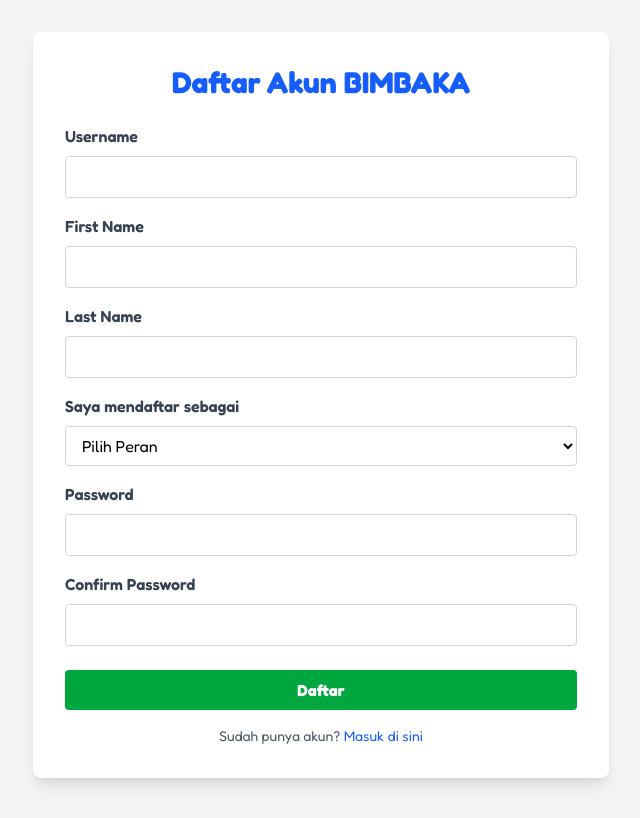
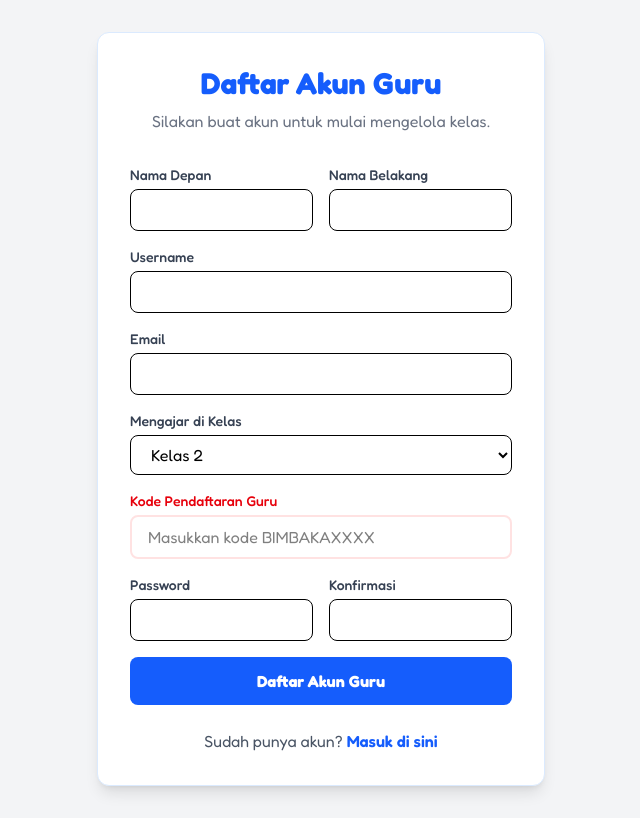
Before and after one commit to ahmadmcer/bimbaka, a Django app: page /daftar/ in a window 1280 px wide. Shown: the whole page, without its empty margins (319-959 px from the left). Before the commit the page ends 785 px from the top, so only its background shows below. Run offline with Django 5.2, Linux system fonts and the light colour scheme; some libraries are stand-ins or nearby versions.

Commit message:
change daftar siswa

```diff
--- a/belajar/templates/pages/auth/daftar.html
+++ b/belajar/templates/pages/auth/daftar.html
@@ -1,161 +1,63 @@
 {% extends 'auth_base.html' %}
-{% block title %}Daftar - BIMBAKA{% endblock %}
 {% block content %}
-  <div class="bg-white p-8 rounded-lg shadow-lg w-full max-w-md sm:max-w-lg lg:max-w-xl">
-    <h2 class="text-2xl sm:text-3xl font-bold mb-6 text-center text-blue-600">Daftar Akun BIMBAKA</h2>
-    {% if messages %}
-      <div class="mb-4">
-        {% for message in messages %}
-          <div class="p-2 text-sm text-white rounded bg-{{ message.tags|default:'gray-500' }}">{{ message }}</div>
-        {% endfor %}
+<div class="max-w-md mx-auto bg-white p-8 rounded-xl shadow-lg border border-blue-100">
+    <h2 class="text-3xl font-bold text-center text-blue-600 mb-2">Daftar Akun Guru</h2>
+    <p class="text-gray-500 text-center mb-8">Silakan buat akun untuk mulai mengelola kelas.</p>
+
+    <form method="POST" action="{% url 'daftar' %}" class="space-y-4">
+        {% csrf_token %}
+
+        <div class="grid grid-cols-2 gap-4">
+            <div>
+                <label class="block text-sm font-medium text-gray-700 mb-1">Nama Depan</label>
+                <input type="text" name="first_name" required class="w-full px-4 py-2 border rounded-lg focus:ring-2 focus:ring-blue-500 outline-none">
             </div>
-    {% endif %}
-    <form method="POST" action="/daftar/">
-      {% csrf_token %}
-      <div class="mb-4">
-        <label for="username" class="block text-gray-700 font-semibold mb-2">Username</label>
-        <input type="text"
-               id="username"
-               name="username"
-               required
-               class="w-full px-3 py-2 border border-gray-300 rounded focus:outline-none focus:ring-2 focus:ring-blue-500" />
+            <div>
+                <label class="block text-sm font-medium text-gray-700 mb-1">Nama Belakang</label>
+                <input type="text" name="last_name" required class="w-full px-4 py-2 border rounded-lg focus:ring-2 focus:ring-blue-500 outline-none">
             </div>
-      <div class="mb-4">
-        <label for="first_name" class="block text-gray-700 font-semibold mb-2">First Name</label>
-        <input type="text"
-               id="first_name"
-               name="first_name"
-               required
-               class="w-full px-3 py-2 border border-gray-300 rounded focus:outline-none focus:ring-2 focus:ring-blue-500" />
         </div>
-      <div class="mb-4">
-        <label for="last_name" class="block text-gray-700 font-semibold mb-2">Last Name</label>
-        <input type="text"
-               id="last_name"
-               name="last_name"
-               required
-               class="w-full px-3 py-2 border border-gray-300 rounded focus:outline-none focus:ring-2 focus:ring-blue-500" />
+
+        <div>
+            <label class="block text-sm font-medium text-gray-700 mb-1">Username</label>
+            <input type="text" name="username" required class="w-full px-4 py-2 border rounded-lg focus:ring-2 focus:ring-blue-500 outline-none">
         </div>
-      <div class="mb-4">
-        <label for="peran" class="block text-gray-700 font-semibold mb-2">Saya mendaftar sebagai</label>
-        <select id="peran"
-                name="peran"
-                required
-                class="w-full px-3 py-2 border border-gray-300 rounded focus:outline-none focus:ring-2 focus:ring-blue-500">
-          <option value="" disabled selected>Pilih Peran</option>
-          <option value="siswa">Siswa</option>
-          <option value="guru">Guru</option>
-        </select>
+        <div>
+            <label class="block text-sm font-medium text-gray-700 mb-1">Email</label>
+            <input type="email" name="email" required class="w-full px-4 py-2 border rounded-lg focus:ring-2 focus:ring-blue-500 outline-none">
         </div>
-      <div id="kolom_siswa" class="hidden mb-4">
-        <label for="kelas_siswa" class="block text-gray-700 font-semibold mb-2">Kelas</label>
-        <select id="kelas_siswa"
-                name="kelas"
-                class="w-full px-3 py-2 border border-gray-300 rounded focus:outline-none focus:ring-2 focus:ring-blue-500">
-          <option value="" disabled selected>Pilih Kelas</option>
+
+        <div>
+            <label class="block text-sm font-medium text-gray-700 mb-1">Mengajar di Kelas</label>
+            <select name="kelas" required class="w-full px-4 py-2 border rounded-lg focus:ring-2 focus:ring-blue-500 outline-none">
                 <option value="kelas_2">Kelas 2</option>
                 <option value="kelas_3">Kelas 3</option>
             </select>
         </div>
-      <div id="kolom_guru" class="hidden mb-4 space-y-4">
+
         <div>
-          <label for="kelas_guru" class="block text-gray-700 font-semibold mb-2">Saya Mengajar</label>
-          <select id="kelas_guru"
-                  name="kelas"
-                  class="w-full px-3 py-2 border border-gray-300 rounded focus:outline-none focus:ring-2 focus:ring-blue-500">
-            <option value="" disabled selected>Pilih Kelas yang Diajar</option>
-            <option value="kelas_2">Kelas 2</option>
-            <option value="kelas_3">Kelas 3</option>
-          </select>
+            <label class="block text-sm font-medium text-gray-700 mb-1 text-red-600">Kode Pendaftaran Guru</label>
+            <input type="text" name="kode_guru" placeholder="Masukkan kode BIMBAKAXXXX" required class="w-full px-4 py-2 border-2 border-red-100 rounded-lg focus:ring-2 focus:ring-red-500 outline-none">
+        </div>
+
+        <div class="grid grid-cols-2 gap-4">
+            <div>
+                <label class="block text-sm font-medium text-gray-700 mb-1">Password</label>
+                <input type="password" name="password" required class="w-full px-4 py-2 border rounded-lg focus:ring-2 focus:ring-blue-500 outline-none">
             </div>
             <div>
-          <label for="kode_guru" class="block text-gray-700 font-semibold mb-2">Kode Pendaftaran Guru</label>
-          <input type="text"
-                 id="kode_guru"
-                 name="kode_guru"
-                 class="w-full px-3 py-2 border border-gray-300 rounded focus:outline-none focus:ring-2 focus:ring-blue-500"
-                 placeholder="Masukkan kode undangan" />
-        </div>
-        <div>
-          <label for="email" class="block text-gray-700 font-semibold mb-2">Email Guru</label>
-          <input type="email"
-                 id="email"
-                 name="email"
-                 class="w-full px-3 py-2 border border-gray-300 rounded focus:outline-none focus:ring-2 focus:ring-blue-500"
-                 placeholder="email@contoh.com" />
-          <p class="text-xs text-gray-500 mt-1">*Email wajib diisi untuk Guru guna pemulihan akun.</p>
+                <label class="block text-sm font-medium text-gray-700 mb-1">Konfirmasi</label>
+                <input type="password" name="confirm_password" required class="w-full px-4 py-2 border rounded-lg focus:ring-2 focus:ring-blue-500 outline-none">
             </div>
         </div>
-      <div class="mb-4">
-        <label for="password" class="block text-gray-700 font-semibold mb-2">Password</label>
-        <input type="password"
-               id="password"
-               name="password"
-               required
-               class="w-full px-3 py-2 border border-gray-300 rounded focus:outline-none focus:ring-2 focus:ring-blue-500" />
-      </div>
-      <div class="mb-6">
-        <label for="confirm_password" class="block text-gray-700 font-semibold mb-2">Confirm Password</label>
-        <input type="password"
-               id="confirm_password"
-               name="confirm_password"
-               required
-               class="w-full px-3 py-2 border border-gray-300 rounded focus:outline-none focus:ring-2 focus:ring-blue-500" />
-      </div>
-      <button type="submit"
-              class="w-full bg-green-600 text-white font-bold py-2 px-4 rounded hover:bg-green-700 transition duration-300">
-        Daftar
+
+        <button type="submit" class="w-full bg-blue-600 hover:bg-blue-700 text-white font-bold py-3 rounded-lg transition duration-300 transform hover:scale-[1.02]">
+            Daftar Akun Guru
         </button>
     </form>
-    <p class="mt-4 text-center text-sm text-gray-600">
-      Sudah punya akun? <a href="/masuk/" class="text-blue-600 hover:underline">Masuk di sini</a>
+
+    <p class="mt-6 text-center text-gray-600">
+        Sudah punya akun? <a href="{% url 'masuk' %}" class="text-blue-600 font-semibold hover:underline">Masuk di sini</a>
     </p>
 </div>
-  <script>
-  $(document).ready(function() {
-    $('#peran').on('change', function() {
-      var idKelasSiswa = '#kelas_siswa';
-      var idKelasGuru = '#kelas_guru';
-      var idEmail = '#email';
-
-      if (this.value === 'siswa') {
-        // Tampilkan kolom siswa, sembunyikan kolom guru
-        $('#kolom_siswa').removeClass('hidden');
-        $(idKelasSiswa).prop('required', true).prop('disabled', false);
-
-        $('#kolom_guru').addClass('hidden');
-        $(idKelasGuru).prop('required', false).prop('disabled', true);
-        $('#kode_guru').prop('required', false);
-
-        // Nonaktifkan email untuk Siswa agar tidak terkirim/divalidasi
-        $(idEmail).prop('required', false).prop('disabled', true);
-
-      } else if (this.value === 'guru') {
-        // Tampilkan kolom guru, sembunyikan kolom siswa
-        $('#kolom_guru').removeClass('hidden');
-        $(idKelasGuru).prop('required', true).prop('disabled', false);
-        $('#kode_guru').prop('required', true);
-
-        // Aktifkan email untuk Guru
-        $(idEmail).prop('required', true).prop('disabled', false);
-
-        $('#kolom_siswa').addClass('hidden');
-        $(idKelasSiswa).prop('required', false).prop('disabled', true);
-
-      } else {
-        // Reset jika tidak ada yang dipilih
-        $('#kolom_siswa').addClass('hidden');
-        $('#kolom_guru').addClass('hidden');
-        $(idKelasSiswa).prop('required', false).prop('disabled', true);
-        $(idKelasGuru).prop('required', false).prop('disabled', true);
-        $(idEmail).prop('required', false).prop('disabled', true);
-      }
-    });
-
-    // Inisialisasi awal: matikan kolom dinamis sebelum peran dipilih
-    $('#kelas_siswa').prop('disabled', true);
-    $('#kelas_guru').prop('disabled', true);
-    $('#email').prop('disabled', true);
-  });
-  </script>
 {% endblock %}
--- a/belajar/templates/pages/auth/edit_profile.html
+++ b/belajar/templates/pages/auth/edit_profile.html
@@ -46,10 +46,12 @@
           {{ u_form.last_name }}
         </div>
       </div>
+      {% if u_form.email %}
       <div class="mb-6">
         <label class="block text-gray-700 font-medium mb-2 text-sm">Alamat Email</label>
         {{ u_form.email }}
       </div>
+      {% endif %}
       <h3 class="text-gray-800 font-semibold mb-3 border-l-4 border-purple-500 pl-2 mt-6">Personalisasi</h3>
       <div class="mb-4">
         <label class="block text-gray-700 font-medium mb-2 text-sm">Foto Profil</label>
--- a/belajar/urls.py
+++ b/belajar/urls.py
@@ -12,7 +12,7 @@ urlpatterns = [
         views.mark_materi_completed,
         name="mark_materi_completed",
     ),
-    # --- FITUR KUIS (GURU & SISWA) - INI YANG KETINGGALAN ---
+    # --- FITUR KUIS (GURU & SISWA)
     path("guru/kuis/", views.daftar_kuis_guru, name="daftar_kuis_guru"),
     path("guru/kuis/buat/", views.buat_kuis, name="buat_kuis"),
     path("guru/kuis/<int:kuis_id>/soal/", views.tambah_soal, name="tambah_soal"),
@@ -31,6 +31,7 @@ urlpatterns = [
         name="guru_riwayat_siswa",
     ),
     path("guru/siswa/", views.guru_daftar_siswa, name="guru_daftar_siswa"),
+    path("guru/siswa/tambah/", views.tambah_siswa, name="tambah_siswa"),
     path(
         "guru/kuis/<int:kuis_id>/nilai/",
         views.lihat_nilai_kuis,
--- a/belajar/views.py
+++ b/belajar/views.py
@@ -953,6 +953,45 @@ def hasil_evaluasi(request):
 
 
 # --- HALAMAN GURU ---
+
+@login_required
+@user_passes_test(is_guru, login_url="beranda")
+def tambah_siswa(request):
+    try:
+        guru_kelas = request.user.profile.kelas
+    except Profile.DoesNotExist:
+        messages.error(request, "Profil guru tidak ditemukan.")
+        return redirect("beranda")
+
+    if request.method == "POST":
+        first_name = request.POST.get("first_name")
+        last_name = request.POST.get("last_name")
+        username = request.POST.get("username")
+        password = request.POST.get("password")
+
+        if User.objects.filter(username=username).exists():
+            messages.error(request, "Username sudah digunakan!")
+        else:
+            # Email dikosongkan (string kosong) karena Django User model mengizinkannya
+            user = User.objects.create_user(
+                username=username,
+                password=password,
+                first_name=first_name,
+                last_name=last_name,
+                email=""
+            )
+
+            group, _ = Group.objects.get_or_create(name="Siswa")
+            user.groups.add(group)
+
+            Profile.objects.create(user=user, kelas=guru_kelas)
+
+            messages.success(request,
+                             f"Akun siswa {first_name} berhasil dibuat untuk {request.user.profile.get_kelas_display()}!")
+            return redirect("guru_daftar_siswa")
+
+    return render(request, "pages/guru/tambah_siswa.html")
+
 @login_required
 @user_passes_test(is_guru, login_url="beranda")
 def guru_nilai(request):
@@ -1146,59 +1185,59 @@ def masuk(request):
 def daftar(request):
     SECRET_TEACHER_CODE = "BIMBAKA2025"
     if request.method == "POST":
+        # 1. Ambil data dari POST
         first_name = request.POST.get("first_name")
         last_name = request.POST.get("last_name")
         username = request.POST.get("username")
         email = request.POST.get("email", "")
         password = request.POST.get("password")
         confirm_password = request.POST.get("confirm_password")
-        peran = request.POST.get("peran")
         kelas = request.POST.get("kelas")
         kode_guru = request.POST.get("kode_guru")
 
+        # 2. Validasi dasar
         if password != confirm_password:
             messages.error(request, "Password tidak sesuai!")
             return redirect("daftar")
+
         if User.objects.filter(username=username).exists():
             messages.error(request, "Username sudah terdaftar!")
             return redirect("daftar")
 
-        role_name = ""
         if not kelas:
             messages.error(request, "Silakan pilih kelas Anda!")
             return redirect("daftar")
 
-        if peran == "guru":
-            if kode_guru == SECRET_TEACHER_CODE:
-                if not email:
-                    messages.error(request, "Email wajib diisi untuk Guru!")
-                    return redirect("daftar")
-                if User.objects.filter(email=email).exists():
-                    messages.error(request, "Email sudah terdaftar!")
-                    return redirect("daftar")
-                role_name = "Guru"
-            else:
-                messages.error(request, "Kode Pendaftaran Guru salah!")
+        # 3. Logika pendaftaran Guru
+        if kode_guru == SECRET_TEACHER_CODE:
+            if not email:
+                messages.error(request, "Email wajib diisi untuk Guru!")
                 return redirect("daftar")
-        elif peran == "siswa":
-            role_name = "Siswa"
-            email = ""
+
+            if User.objects.filter(email=email).exists():
+                messages.error(request, "Email sudah terdaftar!")
+                return redirect("daftar")
+
+            # Buat akun guru
+            user = User.objects.create_user(
+                username=username,
+                email=email,
+                password=password,
+                first_name=first_name,
+                last_name=last_name,
+            )
+
+            # Masukkan ke grup dan buat profil
+            group, _ = Group.objects.get_or_create(name="Guru")
+            user.groups.add(group)
+            Profile.objects.create(user=user, kelas=kelas)
+
+            messages.success(request, "Akun Guru berhasil dibuat! Silakan masuk.")
+            return redirect("masuk")
         else:
-            messages.error(request, "Silakan pilih peran!")
+            messages.error(request, "Kode Pendaftaran Guru salah!")
             return redirect("daftar")
 
-        user = User.objects.create_user(
-            username=username,
-            email=email,
-            password=password,
-            first_name=first_name,
-            last_name=last_name,
-        )
-        group, _ = Group.objects.get_or_create(name=role_name)
-        user.groups.add(group)
-        Profile.objects.create(user=user, kelas=kelas)
-        messages.success(request, "Akun berhasil dibuat! Silakan masuk.")
-        return redirect("masuk")
     return render(request, "pages/auth/daftar.html")
 
 
@@ -1229,9 +1268,11 @@ def riwayat_evaluasi(request):
 @login_required
 def edit_profile(request):
     if request.method == "POST":
-        u_form = UserUpdateForm(request.POST, instance=request.user)
+        # TAMBAH: user=request.user
+        u_form = UserUpdateForm(request.POST, instance=request.user, user=request.user)
         profile, created = Profile.objects.get_or_create(user=request.user)
         p_form = ProfileUpdateForm(request.POST, request.FILES, instance=profile)
+
         if u_form.is_valid() and p_form.is_valid():
             u_form.save()
             p_form.save()
@@ -1239,8 +1280,10 @@ def edit_profile(request):
             return redirect("edit_profile")
     else:
         profile, created = Profile.objects.get_or_create(user=request.user)
-        u_form = UserUpdateForm(instance=request.user)
+        # TAMBAH: user=request.user
+        u_form = UserUpdateForm(instance=request.user, user=request.user)
         p_form = ProfileUpdateForm(instance=profile)
+
     return render(
         request, "pages/auth/edit_profile.html", {"u_form": u_form, "p_form": p_form}
     )
```
Also changed, not shown: belajar/forms.py (+8 -0 lines), belajar/templates/pages/guru/tambah_siswa.html (added, +72 -0 lines), belajar/templates/pages/guru_daftar_siswa.html (+13 -0 lines). Lines whose indentation alone changed are shown as unchanged.
